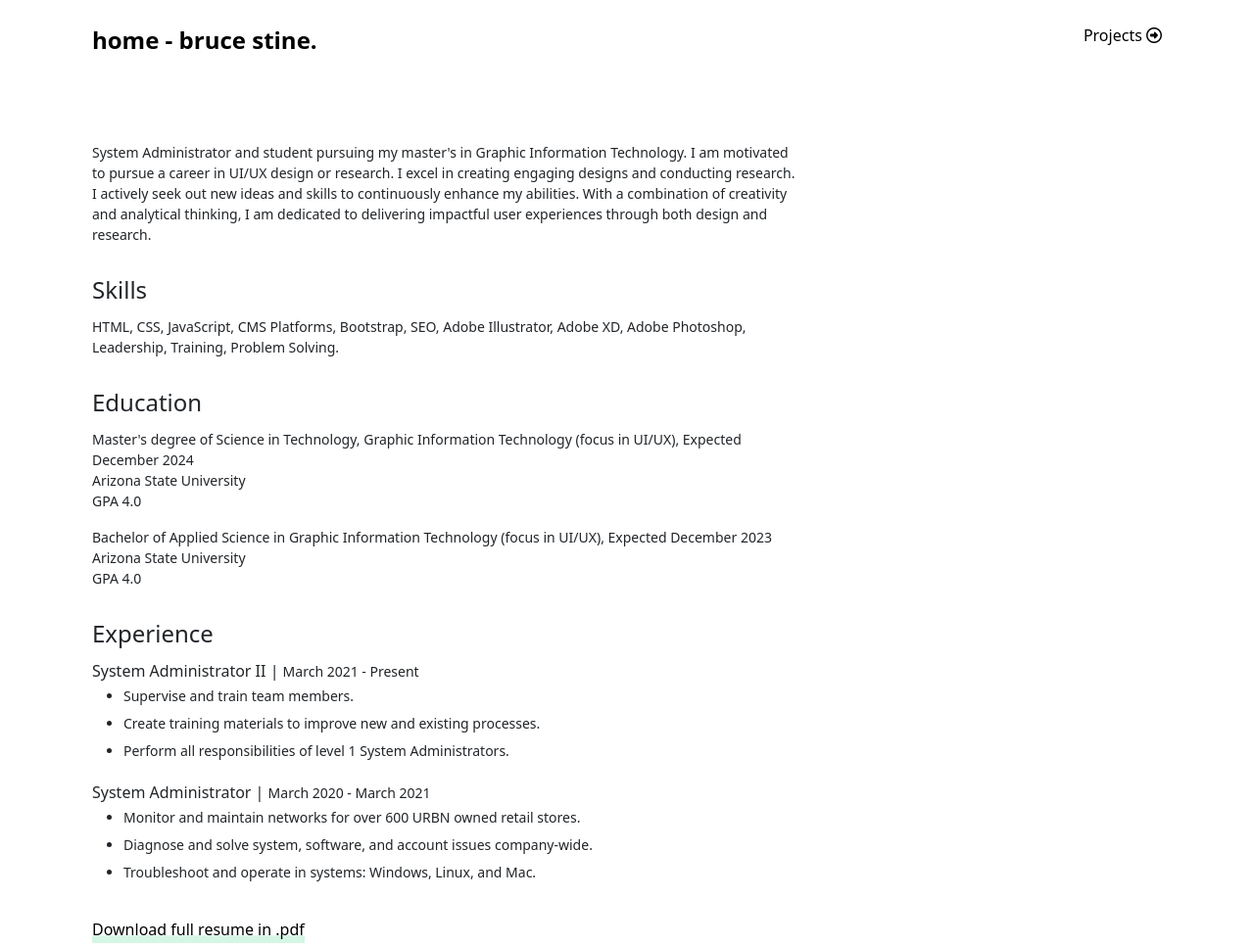
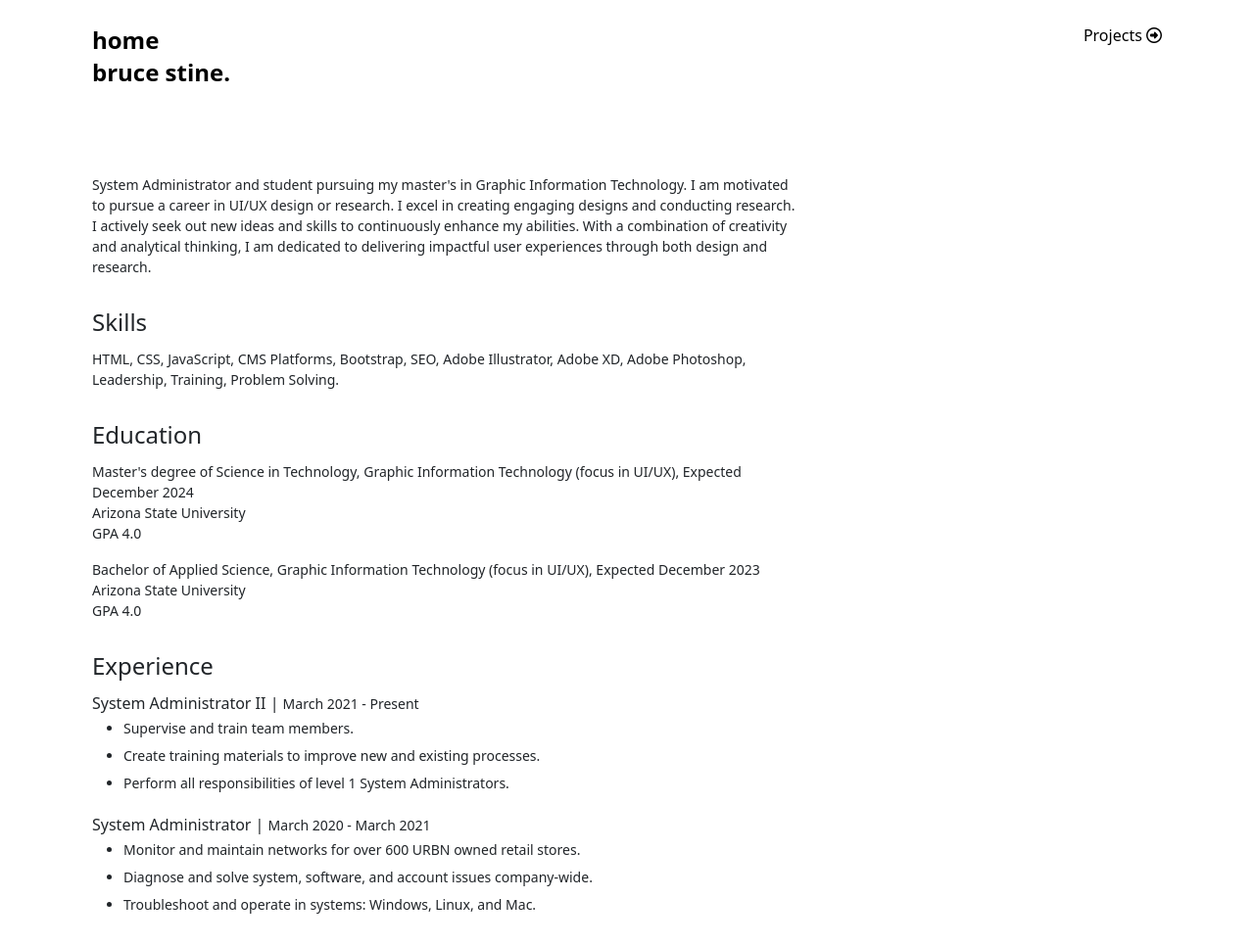
Before and after one commit to bmstine/bmstine.github.io, a plain HTML site: page resume.html in a window 1280 px wide. Shown: the top 966 px of the page at 98% size. Drawn offline with nearby package versions, Linux system fonts and the light colour scheme.

Commit message:
education update

```diff
--- a/resume.html
+++ b/resume.html
@@ -24,7 +24,7 @@
         <div class="row nav-header g-3 mb-4">
             <div class="col-md-6">
                 <h1 class="header-text text-lowercase">
-                    <a aria-current="page" class="user-select-none" href="index.html">Home - Bruce Stine.</a>
+                    <a aria-current="page" class="user-select-none" href="index.html">Home<br>Bruce Stine.</a>
                 <h1>
             </div>
             <div class="col-lg-6">
@@ -71,7 +71,7 @@
                         GPA 4.0
                     </p>
                     <p class="small">
-                        Bachelor of Applied Science in Graphic Information Technology (focus in UI/UX), Expected December 2023
+                        Bachelor of Applied Science, Graphic Information Technology (focus in UI/UX), Expected December 2023
                         <br>
                         Arizona State University
                         <br>
```
